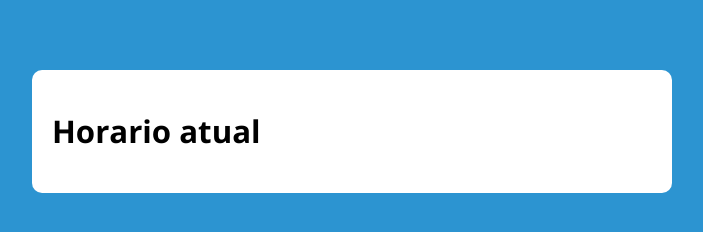
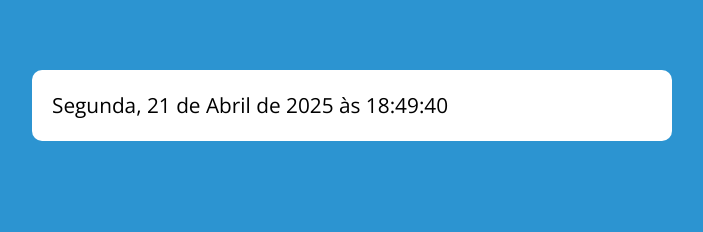
Before and after one commit to Renanmrqs/Projetos-curso-JavaScript-Udemy, a plain HTML site: page Projeto Exibição data/index.html in a window 1280 px wide. Shown: the whole page, without its empty margins (288-991 px from the left). Drawn offline with nearby package versions, Linux system fonts and the light colour scheme; files that its build step writes are made by us from their sources.

Commit message:
Update index.html

```diff
--- a/Projeto Exibição data/index.html
+++ b/Projeto Exibição data/index.html
@@ -5,7 +5,7 @@
     <meta charset="UTF-8">
     <meta name="viewport" content="width=device-width, initial-scale=1.0">
     <title>Modelo gf</title>
-    <link rel="stylesheet" href="./assets/css/style.css">
+    <link rel="stylesheet" href="style.css">
 </head>
 
 <body>
@@ -18,7 +18,7 @@
 
     </section>
 
-    <script src="./assets/js/main.js"></script>
+    <script src="main.js"></script>
 </body>
 
 </html>
```
